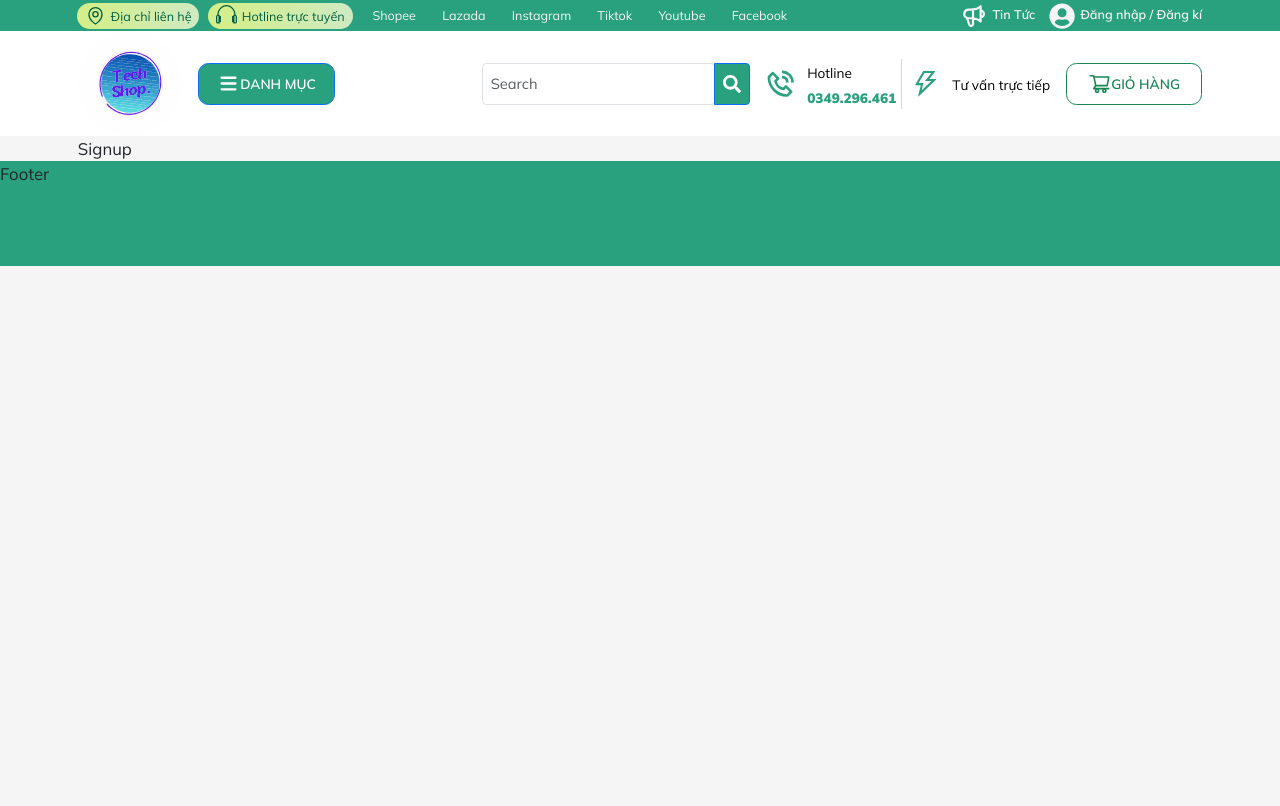
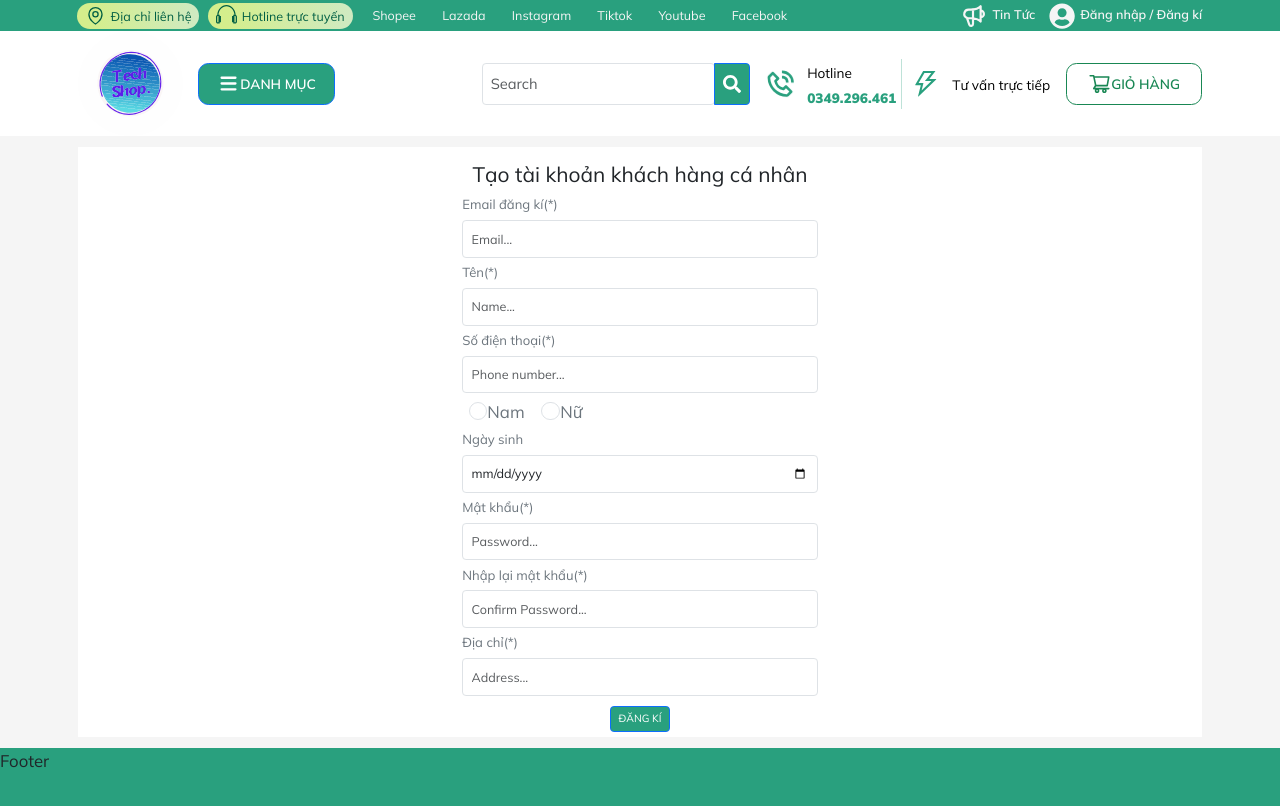
Before and after one commit to NGOVANMANH/teachshopui, a React (Create React App) app: page /signup in a window 1280 px wide. Shown: the top 806 px of the page. Built offline with nearby package versions, Linux system fonts and the light colour scheme.

Commit message:
Login UI

```diff
--- a/src/pages/Signup/Signup.module.scss
+++ b/src/pages/Signup/Signup.module.scss
@@ -0,0 +1,6 @@
+.form {
+    input {
+        font-size: 1.2rem;
+        padding: 0.8rem;
+    }
+}
--- a/src/pages/Signup/index.js
+++ b/src/pages/Signup/index.js
@@ -1,8 +1,106 @@
+import clsx from 'clsx';
+import styles from './Signup.module.scss';
+import { useState } from 'react';
+import { Button, Col, Form, Row } from 'react-bootstrap';
+
 const Signup = () => {
+    const [validated, setValidated] = useState(false);
+
+    const handleSubmit = (event) => {
+        const form = event.currentTarget;
+        if (form.checkValidity() === false) {
+            event.preventDefault();
+            event.stopPropagation();
+        }
+
+        setValidated(true);
+    };
+
     return (
-        <div>
-            Signup
-        </div>
+        <Form className='bg-white mt-3 mb-3' noValidate validated={validated} onSubmit={handleSubmit}>
+            <Row className='justify-content-center h2 pt-4 pb-1'>Tạo tài khoản khách hàng cá nhân</Row>
+            <Row className='justify-content-center m-2 fs-5'>
+                <Form.Group as={Col} md="4" controlId="validationEmail" className={clsx(styles.form)}>
+                    <Form.Label className='text-secondary'>Email đăng kí(*)</Form.Label>
+                    <Form.Control
+                        type="text"
+                        placeholder="Email..."
+                        aria-describedby="inputGroupPrepend"
+                        required
+                    />
+                    <Form.Control.Feedback type="invalid">
+                        Please enter Email.
+                    </Form.Control.Feedback>
+                </Form.Group>
+            </Row>
+            <Row className='justify-content-center m-2 fs-5'>
+                <Form.Group as={Col} md="4" controlId="validationName" className={clsx(styles.form)}>
+                    <Form.Label className='text-secondary'>Tên(*)</Form.Label>
+                    <Form.Control
+                        type="text"
+                        placeholder="Name..."
+                        aria-describedby="inputGroupPrepend"
+                        required
+                    />
+                    <Form.Control.Feedback type="invalid">
+                        Please enter username.
+                    </Form.Control.Feedback>
+                </Form.Group>
+            </Row>
+            <Row className="justify-content-center m-2 fs-5">
+                <Form.Group as={Col} md="4" controlId="validationPhoneNumber" className={clsx(styles.form)}>
+                    <Form.Label className='text-secondary'>Số điện thoại(*)</Form.Label>
+                    <Form.Control type="text" placeholder="Phone number..." required />
+                    <Form.Control.Feedback type="invalid">
+                        Please provide a Phone number.
+                    </Form.Control.Feedback>
+                </Form.Group>
+            </Row>
+            <Row className="justify-content-center m-2">
+                <Form.Group as={Col} md="4" controlId="validationSex" className={clsx(styles.form)}>
+                    <Form.Check className='text-secondary' name="sex" inline label="Nam" type='radio' />
+                    <Form.Check className='text-secondary' name="sex" inline label="Nữ" type='radio' />
+                </Form.Group>
+            </Row>
+            <Row className="justify-content-center m-2 fs-5">
+                <Form.Group as={Col} md="4" controlId="validationDateOfBirth" className={clsx(styles.form)}>
+                    <Form.Label className='text-secondary'>Ngày sinh</Form.Label>
+                    <Form.Control type="date" />
+                </Form.Group>
+            </Row>
+            <Row className="justify-content-center m-2 fs-5">
+                <Form.Group as={Col} md="4" controlId="validationPassword" className={clsx(styles.form)}>
+                    <Form.Label className='text-secondary'>Mật khẩu(*)</Form.Label>
+                    <Form.Control type="password" placeholder="Password..." required />
+                    <Form.Control.Feedback type="invalid">
+                        Please provide a Password.
+                    </Form.Control.Feedback>
+                </Form.Group>
+            </Row>
+            <Row className="justify-content-center m-2 fs-5">
+                <Form.Group as={Col} md="4" controlId="validationConfirmedPassword" className={clsx(styles.form)}>
+                    <Form.Label className='text-secondary'>Nhập lại mật khẩu(*)</Form.Label>
+                    <Form.Control type="password" placeholder="Confirm Password..." required />
+                    <Form.Control.Feedback type="invalid">
+                        Please provide a Password.
+                    </Form.Control.Feedback>
+                </Form.Group>
+            </Row>
+            <Row className="justify-content-center m-2 fs-5">
+                <Form.Group as={Col} md="4" controlId="validationPhoneNumber" className={clsx(styles.form)}>
+                    <Form.Label className='text-secondary'>Địa chỉ(*)</Form.Label>
+                    <Form.Control type="text" placeholder="Address..." required />
+                    <Form.Control.Feedback type="invalid">
+                        Please provide your Address.
+                    </Form.Control.Feedback>
+                </Form.Group>
+            </Row>
+            <Row className='justify-content-center m-2 fs-5' >
+                <Col className='d-flex justify-content-center m-2'>
+                    <Button type="submit" className='bg-main'>ĐĂNG KÍ</Button>
+                </Col>
+            </Row>
+        </Form>
     );
 }
 
```
